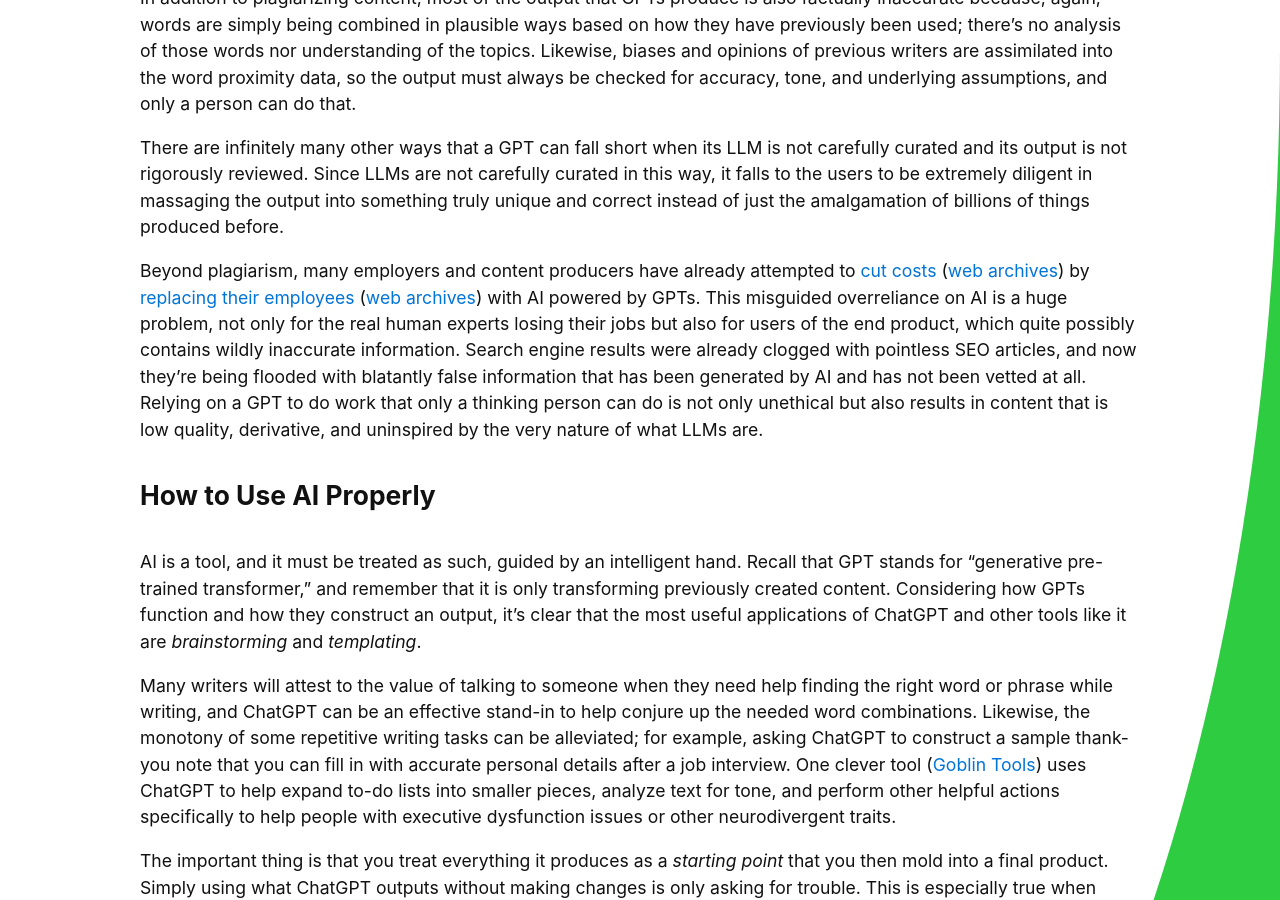
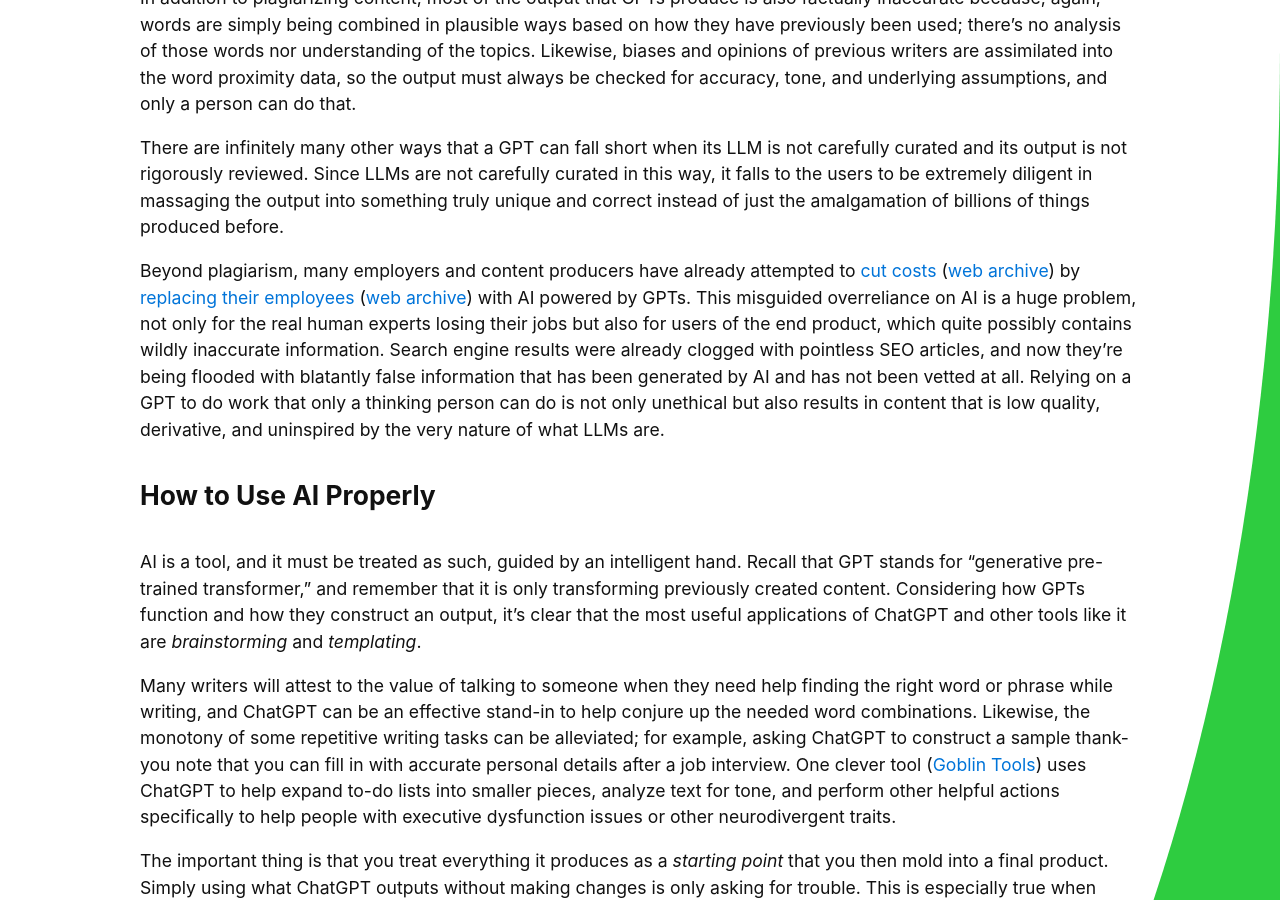
Before and after one commit to Alamantus/robbie.antenesse.net, a Jekyll site: the page built from _posts/2023-12-08-what-chatgpt-is-and-why-it-cant-replace-you.md, in a window 1280 px wide and 900 px high, scrolled down 4289 px. Built offline with Jekyll 4.4.1, drawn with Linux system fonts in a browser that asks for light colours.

Commit message:
Update 2023-12-08-what-chatgpt-is-and-why-it-cant-replace-you.md

```diff
--- a/_posts/2023-12-08-what-chatgpt-is-and-why-it-cant-replace-you.md
+++ b/_posts/2023-12-08-what-chatgpt-is-and-why-it-cant-replace-you.md
@@ -236,9 +236,9 @@ instead of just the amalgamation of billions of things produced before.
 
 Beyond plagiarism, many employers and content producers have already attempted
 to [cut costs](https://blog.dropbox.com/topics/company/a-message-from-drew)
-([web archives](https://web.archive.org/web/20231204190826/https:/blog.dropbox.com/topics/company/a-message-from-drew))
+([web archive](https://web.archive.org/web/20231204190826/https:/blog.dropbox.com/topics/company/a-message-from-drew))
 by [replacing their employees](https://www.businessinsider.com/microsoft-news-cuts-dozens-of-staffers-in-shift-to-ai-2020-5)
-([web archives](https://web.archive.org/web/20231103174038/https:/www.businessinsider.com/microsoft-news-cuts-dozens-of-staffers-in-shift-to-ai-2020-5))
+([web archive](https://web.archive.org/web/20231103174038/https:/www.businessinsider.com/microsoft-news-cuts-dozens-of-staffers-in-shift-to-ai-2020-5))
 with AI powered by GPTs. This misguided overreliance on AI is a huge problem,
 not only for the real human experts losing their jobs but also for users of
 the end product, which quite possibly contains wildly inaccurate information.
```
